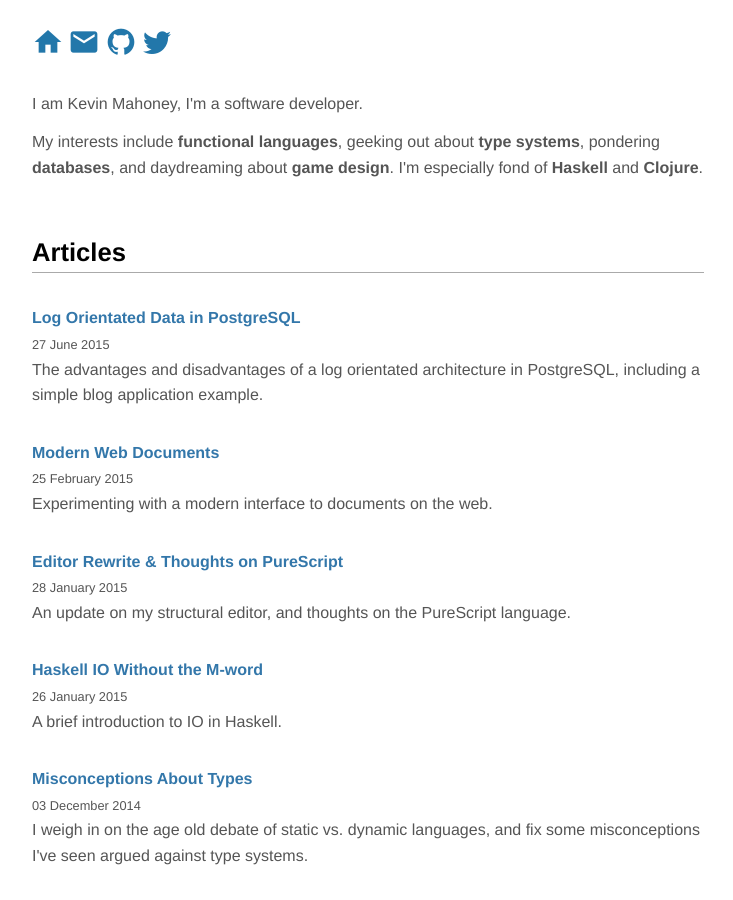
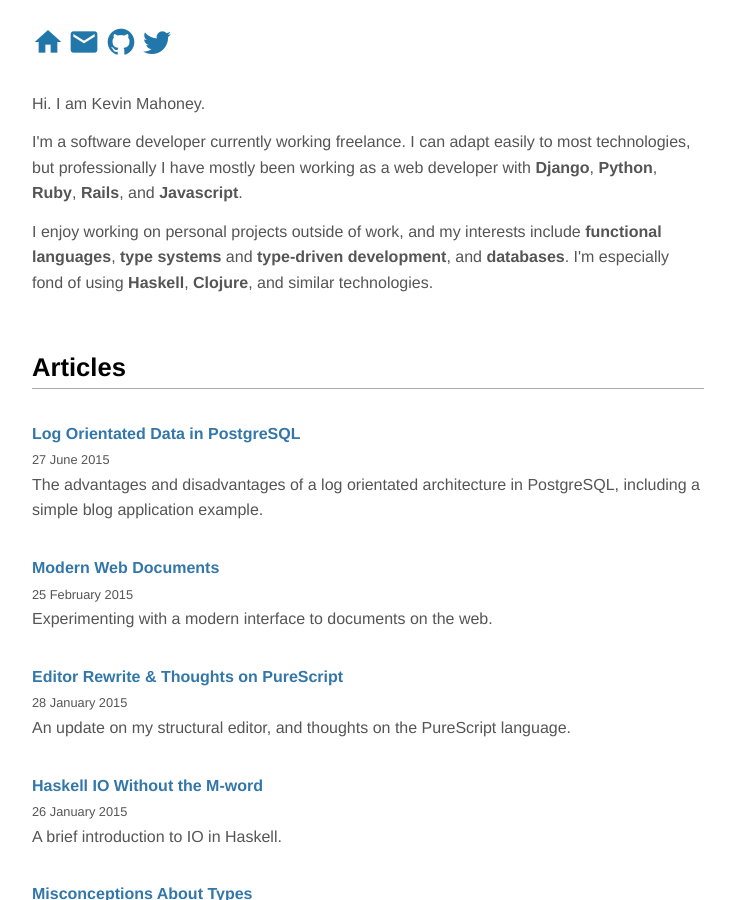
Before and after one commit to KMahoney/kmahoney.github.io, a Jekyll site: the page built from index.html, in a window 1280 px wide and 900 px high. Shown: the whole window, without its empty margins (272-1005 px from the left). Built offline with Jekyll 4.4.1, drawn with Linux system fonts in a browser that asks for light colours; some of the changed text lies outside the part shown.

Commit message:
updated introduction

```diff
--- a/index.html
+++ b/index.html
@@ -4,12 +4,27 @@ description: Personal homepage of Kevin Mahoney
 ---
 <section>
   <p>
-    I am Kevin Mahoney, I'm a software developer.
+    Hi. I am Kevin Mahoney.
   </p>
   <p>
-    My interests include <strong>functional languages</strong>, geeking out about <strong>type systems</strong>,
-    pondering <strong>databases</strong>, and daydreaming about <strong>game design</strong>.
-    I'm especially fond of <strong>Haskell</strong> and <strong>Clojure</strong>.
+    I'm a software developer currently working freelance. I can adapt
+    easily to most technologies, but professionally I have mostly been
+    working as a web developer with
+    <strong>Django</strong>,
+    <strong>Python</strong>,
+    <strong>Ruby</strong>,
+    <strong>Rails</strong>,
+    and <strong>Javascript</strong>.
+  </p>
+  <p>
+    I enjoy working on personal projects outside of work,
+    and my interests include
+    <strong>functional languages</strong>,
+    <strong>type systems</strong> and <strong>type-driven development</strong>,
+    and <strong>databases</strong>.
+    I'm especially fond of
+    using <strong>Haskell</strong>, <strong>Clojure</strong>,
+    and similar technologies.
   </p>
 </section>
 
@@ -141,7 +156,7 @@ description: Personal homepage of Kevin Mahoney
     <h3><a href="https://gocardless.com">GoCardless</a></h3>
     <p>
       I was the tenth hire at this YCombinator-backed, London-based payments startup.
-      I mostly worked as a back-end <strong>Rails</strong> developer, but did a little DevOps too.
+      I mostly worked as a back-end <strong>Rails</strong> developer, but did a little DevOps with <strong>Chef</strong> too.
     </p>
   </article>
 
```
